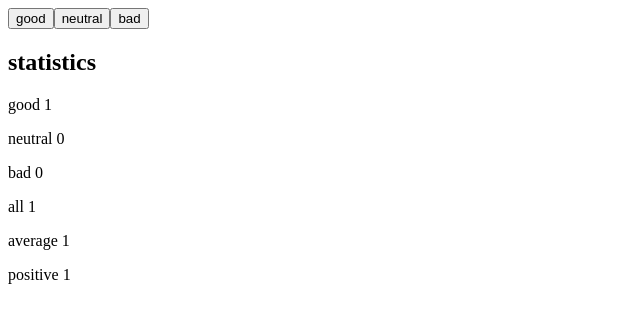
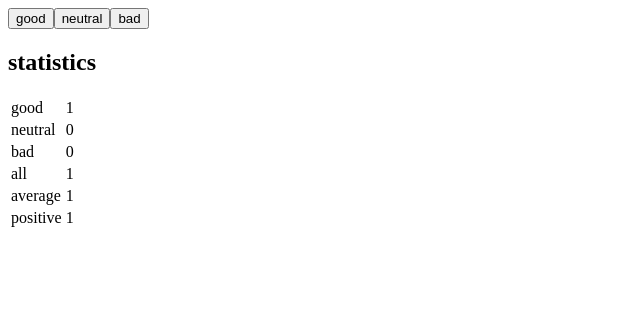
Before and after one commit to half-assed/FullStackWithCorrectIgnore, a React (Create React App) app in the folder Part1/unicafe/: page / in a window 1280 px wide. Both pictures are taken after a click on the button "good". Shown: the top 322 px of the page, without its empty margins (0-640 px from the left). Built offline with nearby package versions, Linux system fonts and the light colour scheme.

Commit message:
1.11 Unicafe

```diff
--- a/Part1/unicafe/src/index.js
+++ b/Part1/unicafe/src/index.js
@@ -7,43 +7,45 @@ const App = () => {
   const [neutral, setNeutral] = useState(0)
   const [bad, setBad] = useState(0)
 
-  const Statistics = (props) => {
-    if (false)
-      return <p>No feedback given</p>
+  const Statistics = ({text, value}) => {
     return (
-      <p>{props.prompt} {props.value}</p>
+      <tr><td>{text}</td><td>{value}</td></tr>
     )
   }
-  const Button = ({method, prompt}) => {
+  const Button = ({method, text}) => {
     return (
-      <button onClick={method}>{prompt}</button>
+      <button onClick={method}>{text}</button>
     )
   }
-  if (good == 0 && neutral==0 && bad==0) {
+  if (good === 0 && neutral===0 && bad===0) {
     return (
       <div>
-      <Button value={good} method={() => setGood(good + 1)} prompt="good"/>
-      <Button value={neutral} method={() => setNeutral(neutral + 1)} prompt="neutral"/>
-      <Button value={bad} method={() => setBad(bad + 1)} prompt="bad"/>
-      <h2>statistics</h2>
-      <p>No feedback given</p>
+        <Button value={good} method={() => setGood(good + 1)} text="good"/>
+        <Button value={neutral} method={() => setNeutral(neutral + 1)} text="neutral"/>
+        <Button value={bad} method={() => setBad(bad + 1)} text="bad"/>
+        <h2>statistics</h2>
+        <p>No feedback given</p>
       </div>
-
     )
   }
   else {
     return (
       <div>
-        <Button value={good} method={() => setGood(good + 1)} prompt="good"/>
-        <Button value={neutral} method={() => setNeutral(neutral + 1)} prompt="neutral"/>
-        <Button value={bad} method={() => setBad(bad + 1)} prompt="bad"/>
+        <Button value={good} method={() => setGood(good + 1)} text="good"/>
+        <Button value={neutral} method={() => setNeutral(neutral + 1)} text="neutral"/>
+        <Button value={bad} method={() => setBad(bad + 1)} text="bad"/>
         <h2>statistics</h2>
-        <Statistics prompt="good" value={good}/>
-        <Statistics prompt="neutral" value={neutral}/>
-        <Statistics prompt="bad" value={bad}/>
-        <Statistics prompt="all" value={good+neutral+bad}/>
-        <Statistics prompt="average" value={(good-bad)/(good+bad)}/>
-        <Statistics prompt="positive" value={good/(good+neutral+bad)}/>
+        <table>
+        <tbody>
+          <Statistics text="good" value={good}/>
+          <Statistics text="neutral" value={neutral}/>
+          <Statistics text="bad" value={bad}/>
+          <Statistics text="all" value={good+neutral+bad}/>
+          <Statistics text="average" value={(good-bad)/(good+bad)}/>
+          <Statistics text="positive" value={good/(good+neutral+bad)}/>
+        </tbody>
+      </table>
+
       </div>
     )
   }
```
